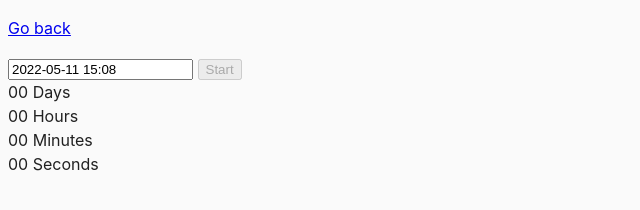
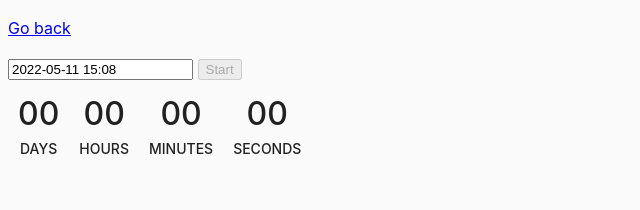
Before and after one commit to Daniel254/goit-js-hw-09, a website built with Parcel: page src/02-timer.html in a window 1280 px wide. Shown: the whole page, without its empty margins (0-640 px from the left). Built offline with nearby package versions, Linux system fonts and the light colour scheme.

Commit message:
Styles for timer

```diff
--- a/src/css/common.css
+++ b/src/css/common.css
@@ -3,8 +3,8 @@
 }
 
 body {
-  font-family: -apple-system, BlinkMacSystemFont, 'Segoe UI', Roboto,
-    Oxygen-Sans, Ubuntu, Cantarell, 'Helvetica Neue', sans-serif;
+  font-family: -apple-system, BlinkMacSystemFont, 'Segoe UI', Roboto, Oxygen-Sans, Ubuntu, Cantarell,
+    'Helvetica Neue', sans-serif;
   -webkit-font-smoothing: antialiased;
   -moz-osx-font-smoothing: grayscale;
   background-color: #fafafa;
@@ -16,3 +16,22 @@ img {
   display: block;
   max-width: 100%;
 }
+.timer {
+  display: flex;
+}
+.timer .field {
+  display: flex;
+  flex-direction: column;
+  padding: 10px;
+  text-align: center;
+  font-weight: 500;
+}
+.timer .value {
+  font-size: 32px;
+  /* font-weight: 500; */
+}
+.timer .label {
+  text-transform: uppercase;
+  font-size: 14px;
+  /* font-weight: 500; */
+}
```
